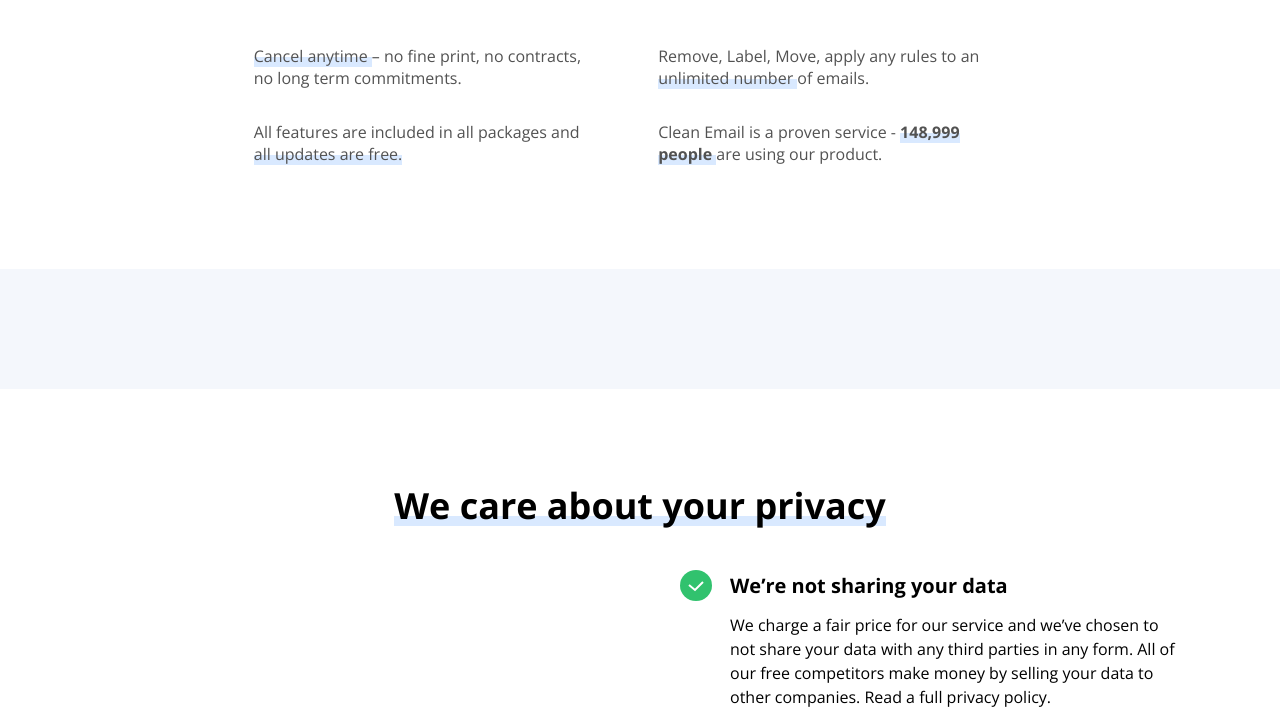
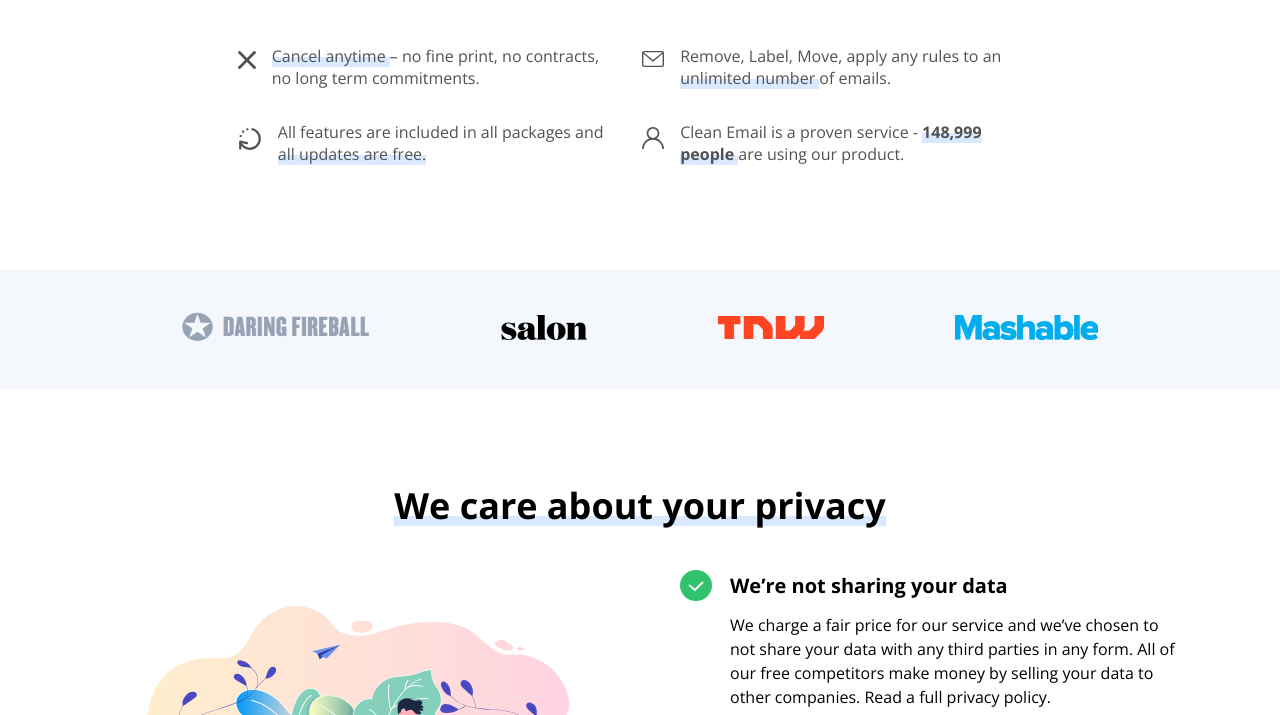
Before and after one commit to Jorjeee3/test-task-CleanEmail, a plain HTML site: page index.html in a window 1280 px wide. Shown: the part 1845-2560 px from the top of the page. Drawn offline with nearby package versions, Linux system fonts and the light colour scheme; the site is published under a folder, as on GitHub Pages, so addresses that start at the root find nothing.

Commit message:
delete slash before images

```diff
--- a/index.html
+++ b/index.html
@@ -16,7 +16,7 @@
     <main class="main">
         <section class="spotlight-section">
                 <div class="spotlight-image">
-                    <img src="/images/emailZen.svg" alt="Email Zen" class="spotlight-zen-image">
+                    <img src="images/emailZen.svg" alt="Email Zen" class="spotlight-zen-image">
                     <!-- <div class="blue-background"></div> -->
                 </div>
 
@@ -35,7 +35,7 @@
                     </a>
 
                     <div class="raiting-stars-content">
-                        <img src="/icons/full-star-raiting.svg" alt="" class="star-item">
+                        <img src="icons/full-star-raiting.svg" alt="" class="star-item">
                         <div class="raiting-value">4,9</div>
                         <small class="raiting-users-value">based on 957 user reviews</small>
                     </div>
@@ -275,7 +275,7 @@
             <ul class="description-list">
                 <li class="description-item">
                     <img
-                        src="/icons/description-cancel.svg"
+                        src="icons/description-cancel.svg"
                         alt=""
                         class="description-icon"
                     >
@@ -289,7 +289,7 @@
                 </li>
                 <li class="description-item">
                     <img
-                        src="/icons/description-unlimited.svg"
+                        src="icons/description-unlimited.svg"
                         alt=""
                         class="description-icon"
                     >
@@ -303,7 +303,7 @@
                 </li>
                 <li class="description-item">
                     <img
-                        src="/icons/description-updates.svg"
+                        src="icons/description-updates.svg"
                         alt=""
                         class="description-icon"
                     >
@@ -316,7 +316,7 @@
                 </li>
                 <li class="description-item">
                     <img
-                        src="/icons/description-people.svg"
+                        src="icons/description-people.svg"
                         alt=""
                         class="description-icon"
                     >
@@ -334,16 +334,16 @@
         <section class="sponsor-section">
             <ul class="sponsor-list">
                 <li class="sponsor-item">
-                    <img src="/images/fireball.png" alt="">
+                    <img src="images/fireball.png" alt="">
                 </li>
                 <li class="sponsor-item">
-                    <img src="/images/salon.png" alt="">
+                    <img src="images/salon.png" alt="">
                 </li>
                 <li class="sponsor-item">
-                    <img src="/images/tnw-red.png" alt="">
+                    <img src="images/tnw-red.png" alt="">
                 </li>
                 <li class="sponsor-item">
-                    <img src="/images/mashable.png" alt="">
+                    <img src="images/mashable.png" alt="">
                 </li>
             </ul>
         </section>
@@ -354,7 +354,7 @@
             </h2>
             <div class="privacy-content">
                 <img
-                    src="/images/privasy.svg"
+                    src="images/privasy.svg"
                     alt=""
                     class="privasy-image"
                 >
@@ -417,7 +417,7 @@
                     </a>
 
                     <div class="raiting-stars-content">
-                        <img src="/icons/full-star-raiting.svg" alt="" class="star-item">
+                        <img src="icons/full-star-raiting.svg" alt="" class="star-item">
                         <div class="raiting-value">4,9</div>
                         <small class="raiting-users-value">based on 957 user reviews</small>
                     </div>
```
